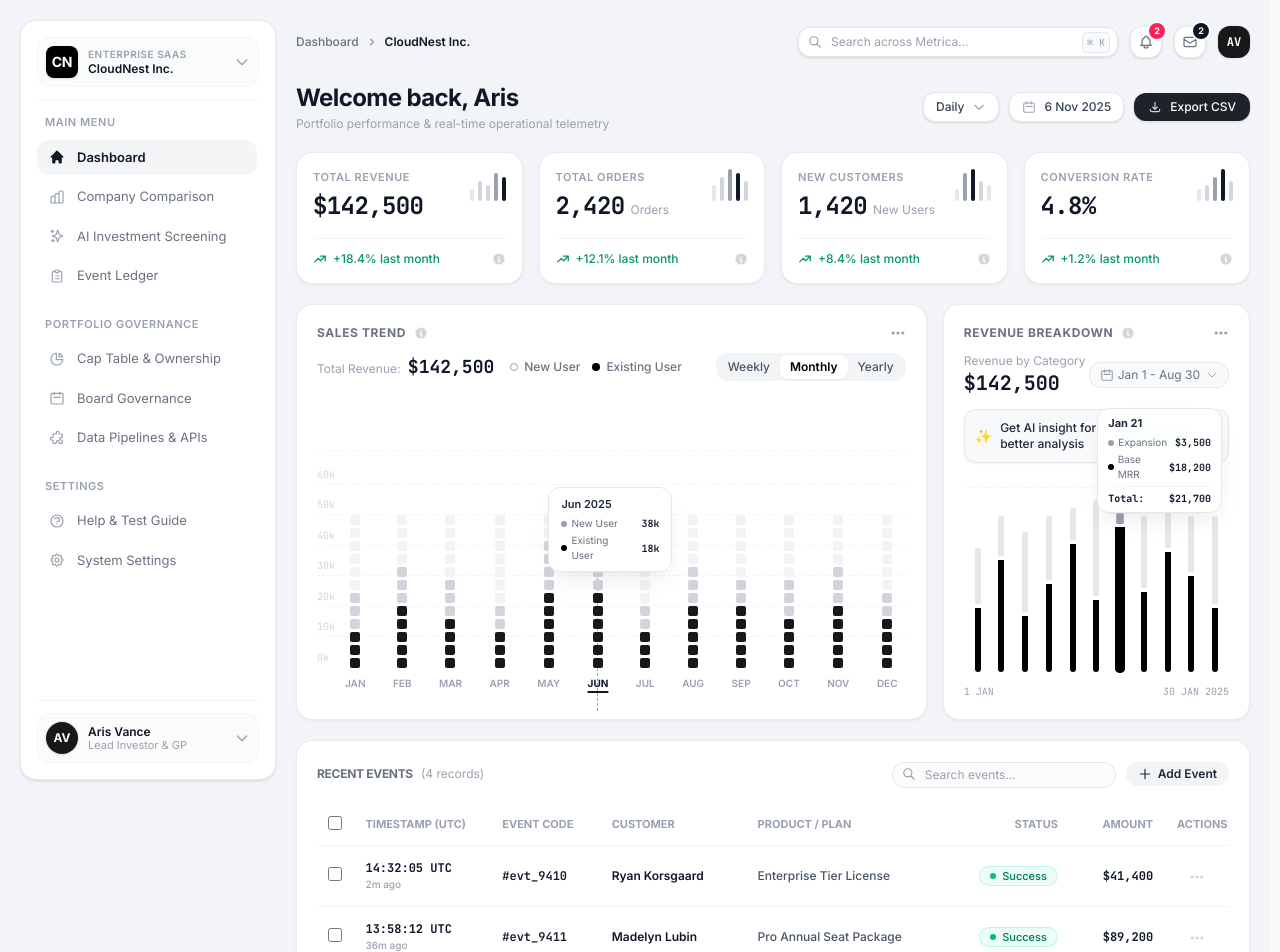
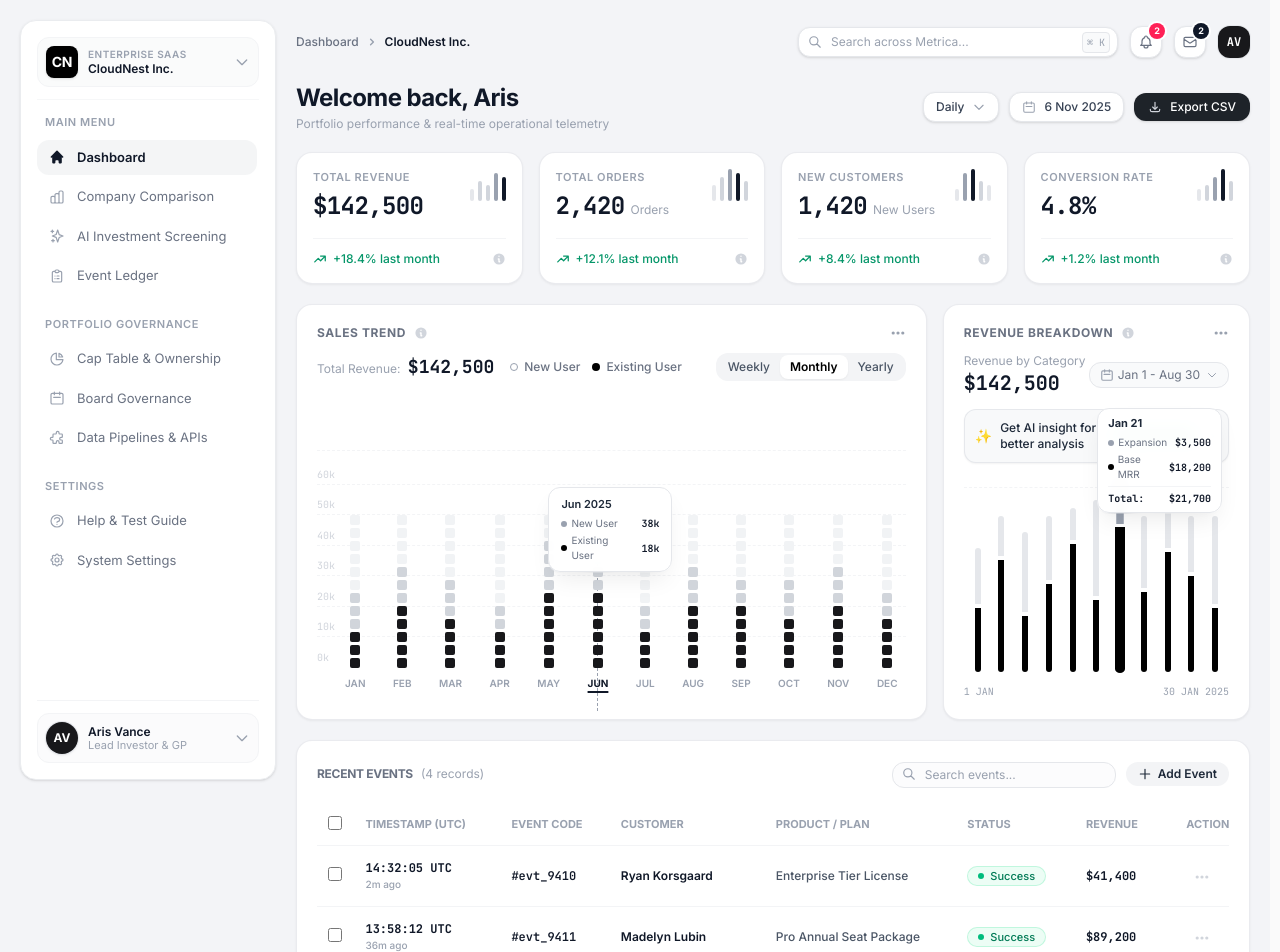
Before and after one commit to Kentzxc13/Metrica, a Next.js app: page / in a window 1280 px wide. Shown: the top 952 px of the page. Built offline with nearby package versions, Linux system fonts and the light colour scheme.

Commit message:
fix(dashboard): update table to Revenue and align with custom layout guide

```diff
--- a/src/app/page.tsx
+++ b/src/app/page.tsx
@@ -588,13 +588,13 @@ export default function DashboardOverviewPage() {
                                         type="checkbox"
                                     />
                                 </th>
-                                <th className="py-3 px-3 w-[15%]">Timestamp (UTC)</th>
+                                <th className="py-3 px-3 w-[16%]">Timestamp (UTC)</th>
                                 <th className="py-3 px-3 w-[12%]">Event Code</th>
-                                <th className="py-3 px-3 w-[16%]">Customer</th>
-                                <th className="py-3 px-3 w-[24%]">Product / Plan</th>
-                                <th className="py-3 px-3 w-[12%] text-right pr-4">Status</th>
-                                <th className="py-3 px-3 w-[10%] text-right">Amount</th>
-                                <th className="py-3 px-3 w-[7%] text-center">Actions</th>
+                                <th className="py-3 px-3 w-[17%]">Customer</th>
+                                <th className="py-3 px-3 w-[21%]">Product / Plan</th>
+                                <th className="py-3 px-3 w-[13%] text-left">Status</th>
+                                <th className="py-3 px-3 w-[11%] text-left">Revenue</th>
+                                <th className="py-3 px-3 w-[6%] text-center">Actions</th>
                             </tr>
                         </thead>
                         <tbody className="divide-y divide-gray-100 font-medium text-gray-700">
@@ -615,7 +615,7 @@ export default function DashboardOverviewPage() {
                                     <td className="py-3.5 px-3 font-mono font-semibold text-gray-900">{tx.code}</td>
                                     <td className="py-3.5 px-3 font-semibold text-gray-900">{tx.customer}</td>
                                     <td className="py-3.5 px-3 text-gray-600 truncate">{tx.product}</td>
-                                    <td className="py-3.5 px-3 text-right pr-4">
+                                    <td className="py-3.5 px-3 text-left">
                                         <span
                                             className={`inline-flex items-center gap-1.5 px-2.5 py-0.5 rounded-full text-[11px] font-medium ${
                                                 tx.status === 'Success'
@@ -635,7 +635,7 @@ export default function DashboardOverviewPage() {
                                             {tx.status}
                                         </span>
                                     </td>
-                                    <td className="py-3.5 px-3 text-right font-mono font-bold text-gray-900">{tx.totalRevenue}</td>
+                                    <td className="py-3.5 px-3 text-left font-mono font-bold text-gray-900">{tx.totalRevenue}</td>
                                     <td className="py-3.5 px-3 text-center">
                                         <button className="text-gray-300 hover:text-gray-600 p-1 rounded-md hover:bg-gray-100 transition-colors">
                                             <svg className="w-4 h-4 inline" fill="currentColor" viewBox="0 0 20 20">
```
